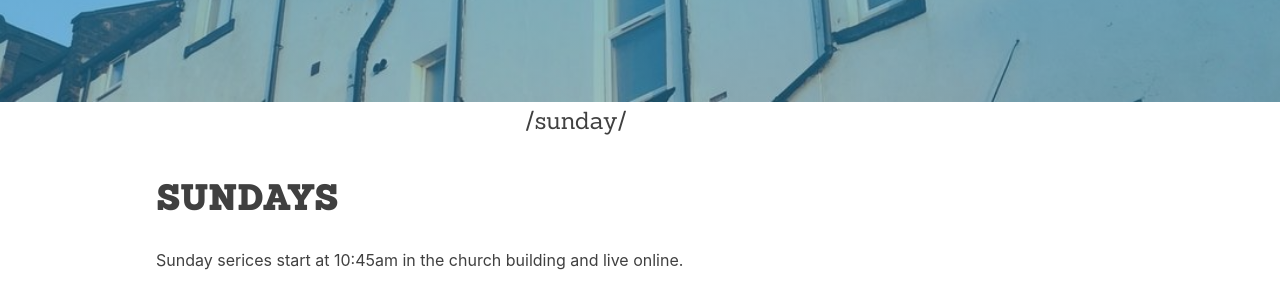
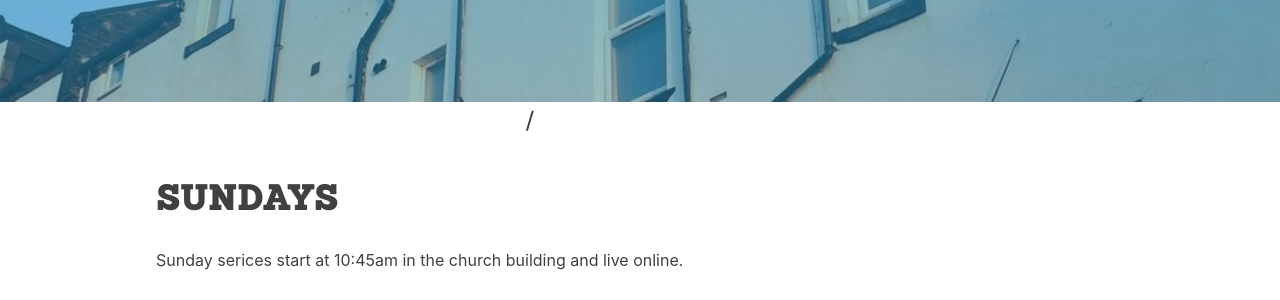
Before and after one commit to woodcox/city-jekyll, a Jekyll site: the page built from pages/_sunday/2021-01-03-booking.md, in a window 1280 px wide and 900 px high, scrolled down 508 px. Shown: the part 155-455 px from the top of the window. Built offline with Jekyll 4.4.1, drawn with Linux system fonts in a browser that asks for light colours.

Commit message:
Update nav-back.html

```diff
--- a/_includes/modules/nav-back.html
+++ b/_includes/modules/nav-back.html
@@ -13,7 +13,7 @@
       <div class="flex-medium med-one-fourth">
         {% assign crumbs = page.url | remove:'/index.html' | split: '/' %}
         {% assign current_page = crumbs.last | append: '/' %}
-        {{ page.url | remove: current_ page }}
+        {{ page.url | remove: current_page }}
       </div>
     </div>
   </div>
```
